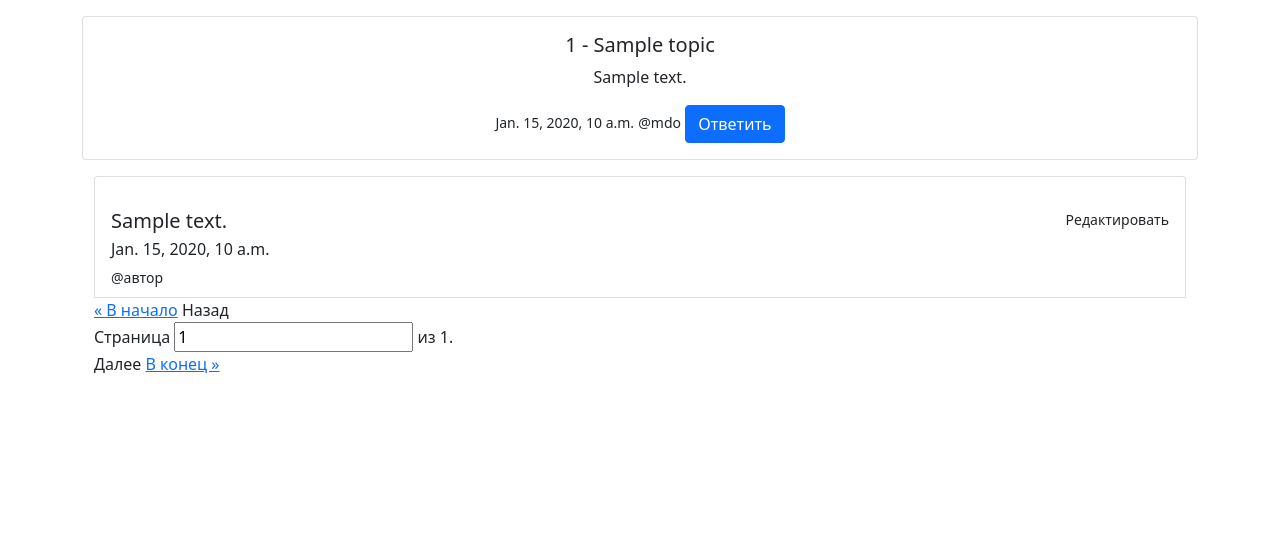
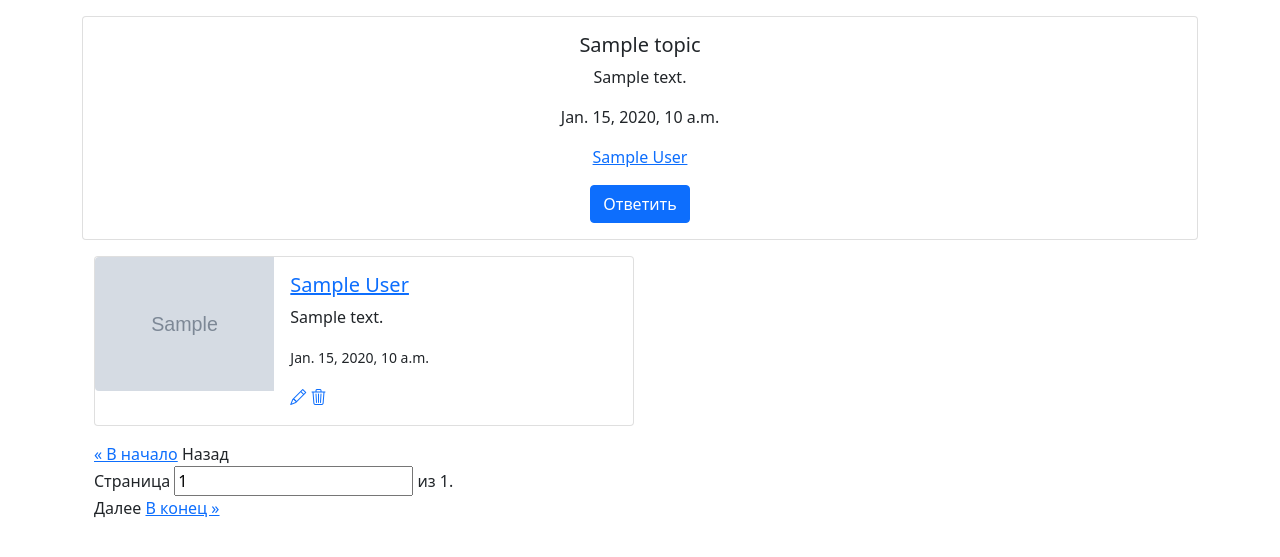
Before and after one commit to Aiigeriim/forum, a Django app: template templates/topics/topic_detail.html in a window 1280 px wide. Shown: the part 56-613 px from the top of the page. Run offline with Django 5.2, Linux system fonts and the light colour scheme; the template is opened without the code that fills it: most values are stand-ins (such as "Sample title", 1, 10 or a date in 2020); grey boxes marked "Sample" are stand-in pictures.

Commit message:
связь ответа с юзером(автором), удаление\.редактирование ответа, личный кабинет

```diff
--- a/accounts/urls.py
+++ b/accounts/urls.py
@@ -1,7 +1,7 @@
 from django.contrib.auth.views import LogoutView, LoginView
 from django.urls import path
 
-from accounts.views import RegisterView
+from accounts.views import RegisterView, ProfileView
 
 app_name = "accounts"
 
@@ -9,7 +9,7 @@ urlpatterns = [
     path("login/", LoginView.as_view(template_name='accounts/login.html'), name="login"),
     path('logout/', LogoutView.as_view(), name='logout'),
     path('register/', RegisterView.as_view(), name='registration'),
-    # path('profile/<int:pk>', ProfileView.as_view(), name='profile'),
+    path('profile/<int:pk>', ProfileView.as_view(), name='profile'),
     # path('profile/<int:pk>/update', UpdateProfileView.as_view(), name='profile_update'),
     # path('profile/<int:pk>/follow', FollowView.as_view(), name='follow'),
     # path('profile/<int:pk>/followers', FollowersView.as_view(), name='followers'),
--- a/templates/partial/answers_list.html
+++ /dev/null
@@ -1,18 +0,0 @@
-    <div class="container mt-3">
-        <div class="list-group">
-            {% for answer in topic.answers.all %}
-                <a href="#" class="list-group-item list-group-item-action">
-                <img src="" alt="">
-                    <div class="d-flex w-100 justify-content-between">
-                        <h5 class="mb-1">{{ answer.answer }}</h5>
-                        <small class="text-body-secondary">Редактировать</small>
-                    </div>
-                    <p class="mb-1">{{ answer.created_at }}</p>
-                    <small class="text-body-secondary">@автор</small>
-                </a>
-            {% empty %}
-                Ответов пока нет
-            {% endfor %}
-                {% include 'partial/pagination.html' %}
-        </div>
-    </div>
--- a/templates/topics/topic_detail.html
+++ b/templates/topics/topic_detail.html
@@ -6,12 +6,39 @@
 {% block content %}
     <div class="card text-center">
       <div class="card-body">
-        <h5 class="card-title">{{ topic.pk }} - {{ topic.topic }}</h5>
+        <h5 class="card-title">{{ topic.topic }}</h5>
         <p class="card-text">{{ topic.content}}</p>
-          <small class="text-body-secondary">{{ topic.created_at }}</small>
-          <small class="text-body-secondary">@mdo</small>
+          <p class="text-body-secondary">{{ topic.created_at }}</p>
+          <a href="{% url 'accounts:profile' topic.author.pk %}"><p class="text-body-secondary">{{ topic.author }}</p></a>
         <a href="{% url 'webapp:add_answer' topic.pk %}" class="btn btn-primary">Ответить</a>
       </div>
     </div>
-    {% include 'partial/answers_list.html' %}
+
+    <div class="container mt-3">
+        <div class="list-group">
+            {% for answer in answers %}
+                <div class="card mb-3" style="max-width: 540px;">
+                    <div class="row g-0">
+                        <div class="col-md-4">
+                            <img src="{{ answer.author.avatar.url }}" class="img-fluid rounded-start" alt="...">
+                        </div>
+                        <div class="col-md-8">
+                            <div class="card-body">
+                                <a href="{% url 'accounts:profile' answer.author.pk %}"><h5 class="card-title">{{ answer.author }}</h5></a>
+                                <p class="card-text">{{ answer.answer }}</p>
+                                <p class="card-text"><small class="text-body-secondary">{{ answer.created_at }}</small></p>
+                                <a href="{% url 'webapp:update_answer' answer.pk %}" title="Редактировать"><i class="bi bi-pencil"></i></a>
+                                <a href="{% url 'webapp:delete_answer' answer.pk %}" title="Удалить"><i class="bi bi-trash3"></i></a>
+                            </div>
+                        </div>
+                    </div>
+                </div>
+
+            {% empty %}
+                Ответов пока нет
+            {% endfor %}
+                {% include 'partial/pagination.html' %}
+        </div>
+    </div>
+
 {% endblock %}
--- a/webapp/models/answers.py
+++ b/webapp/models/answers.py
@@ -1,12 +1,14 @@
+from django.contrib.auth import get_user_model
 from django.db import models
 from django.urls import reverse
 
-from webapp.models import BaseCreateUpdateModel, Topic
+from webapp.models import BaseCreateUpdateModel
 
 
 class Answer(BaseCreateUpdateModel):
     answer = models.TextField(verbose_name='Ответ')
     topic = models.ForeignKey('webapp.Topic', on_delete=models.CASCADE, related_name='answers',verbose_name='Тема')
+    author = models.ForeignKey(get_user_model(), on_delete=models.CASCADE, related_name='answers',verbose_name='Автор')
 
     class Meta:
         db_table = 'answers'
```
Also changed, not shown: accounts/views.py (+6 -1 lines), templates/accounts/profile_view.html (added, +47 -0 lines), templates/answers/answer_delete.html (added, +14 -0 lines), templates/answers/answer_update.html (added, +10 -0 lines), webapp/urls.py (+5 -5 lines), webapp/views/answers.py (+28 -8 lines), webapp/migrations/0002_answer_author_topic_author.py (added).
